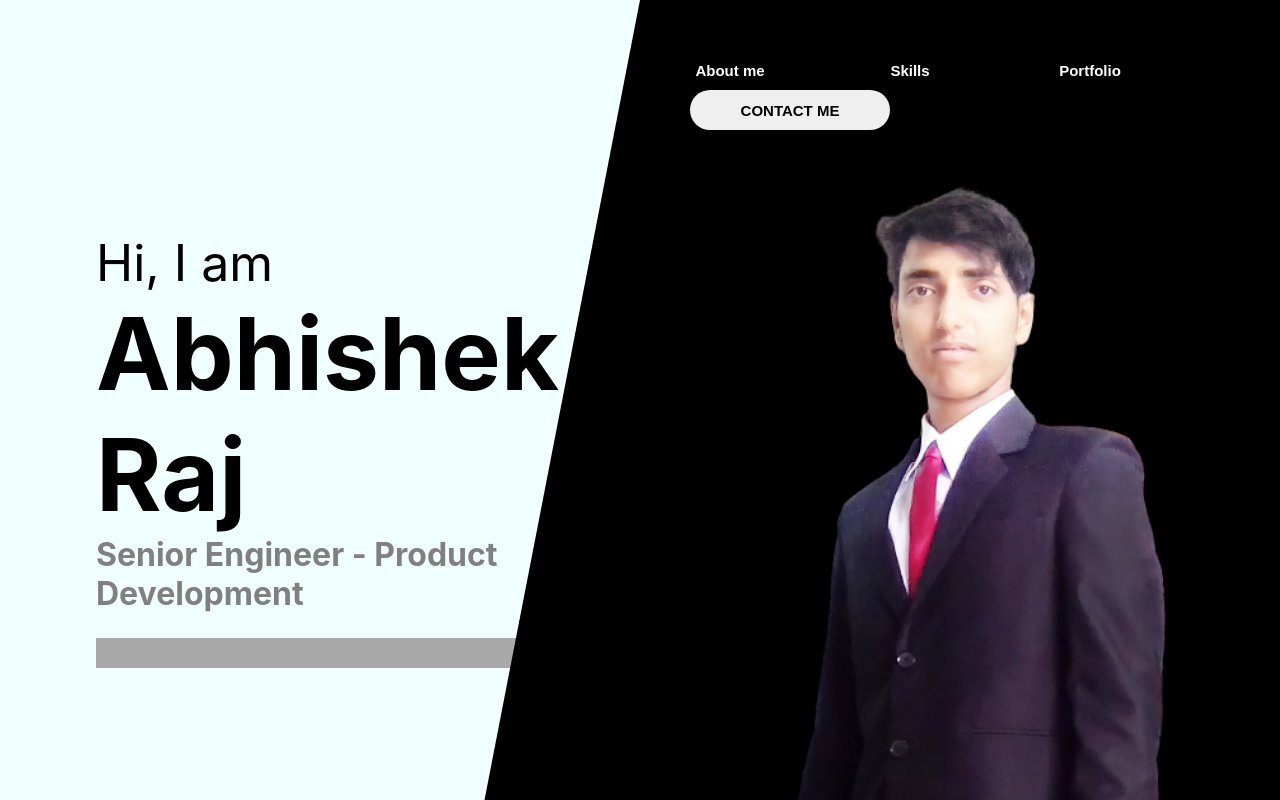
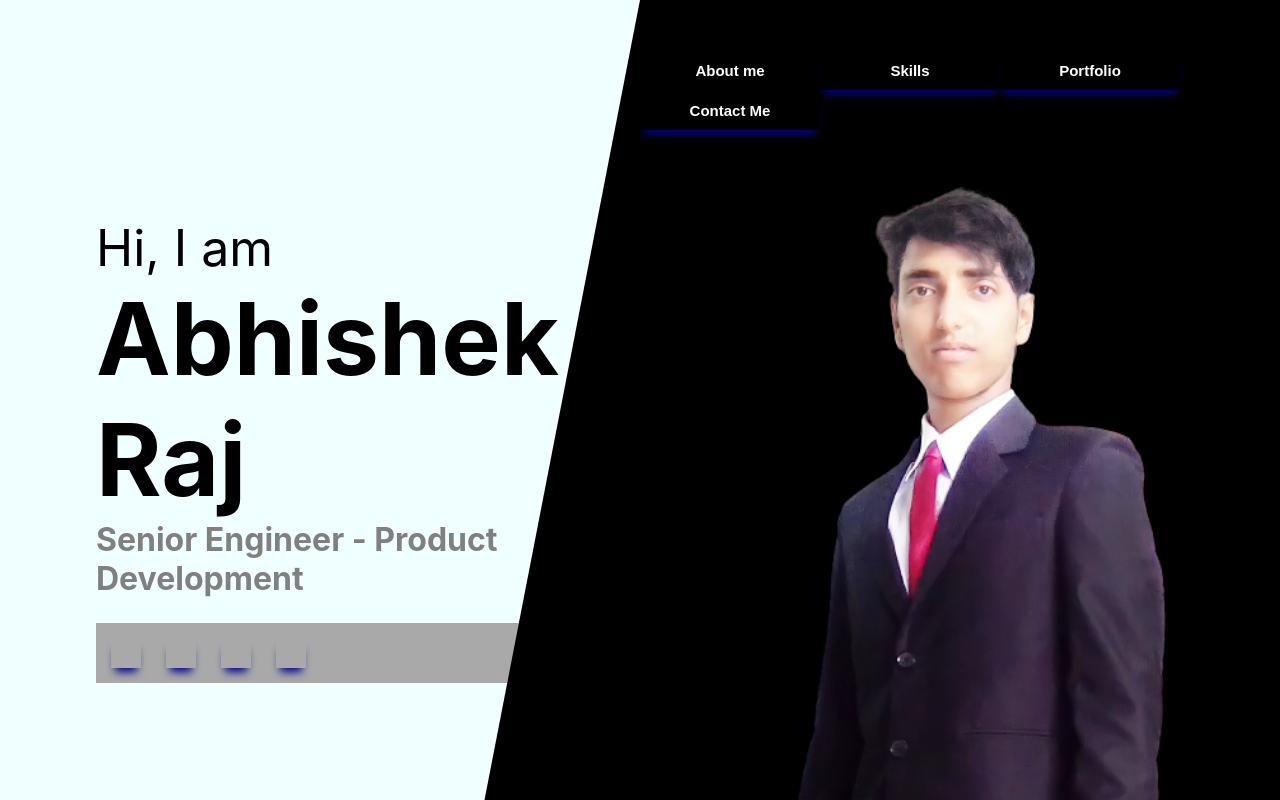
Before and after one commit to abhishekraj11303372/portfolioReact, a React (Create React App) app: page / in a window 1280 px wide. Built offline with nearby package versions, Linux system fonts and the light colour scheme.

Commit message:
new styles

```diff
--- a/src/Home.css
+++ b/src/Home.css
@@ -18,6 +18,8 @@
 .left_container .logo {
     margin-top: 50px;
     margin-left: 15%;
+    box-shadow: 0 8px 8px -4px lightblue;
+    width: 90px;
 }
 
 .left_container .intro {
@@ -46,10 +48,13 @@
 
 .left_container .intro .links a {
     color: black;
+    box-shadow: 0 8px 8px -4px darkblue;
+    padding: 15px;
 }
 
 .left_container .intro .links a:hover {
-    color: rgb(55, 53, 231);
+    color: lightblue;
+    box-shadow: 0 8px 8px -4px lightblue;
 }
 
 .right_container {
@@ -95,15 +100,17 @@
       font-weight: bold;
       font-size: 15px;
       color: white;
+      box-shadow: 0 8px 8px -4px darkblue;
   }
 
-
-  .right_container .nav_b {
+  .right_container .nav_a:hover {
     height:40px;
-    width: 200px;
-    margin-left: 50px;
+    width: 180px;
     border-radius: 25px;
     font-size: 15px;
     font-weight: bold;
     border: none;
+    background-color: white;
+    color: black;
+    box-shadow: 0 8px 8px -4px lightblue;
 }
--- a/src/Home.js
+++ b/src/Home.js
@@ -34,7 +34,7 @@ export default function Home() {
                 <button className='nav_a'>About me</button>
                 <button className='nav_a'>Skills</button>
                 <button className='nav_a'>Portfolio</button>
-                <button className='nav_b'>CONTACT ME</button>
+                <button className='nav_a'>Contact Me</button>
             </div>
             <img className='my_image' src={photo} alt='My Photo'/>
 
```
